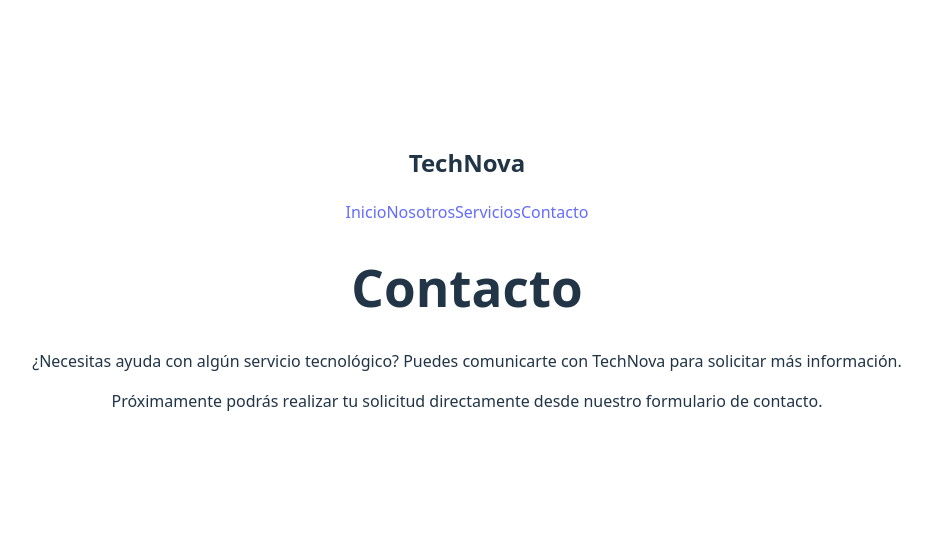
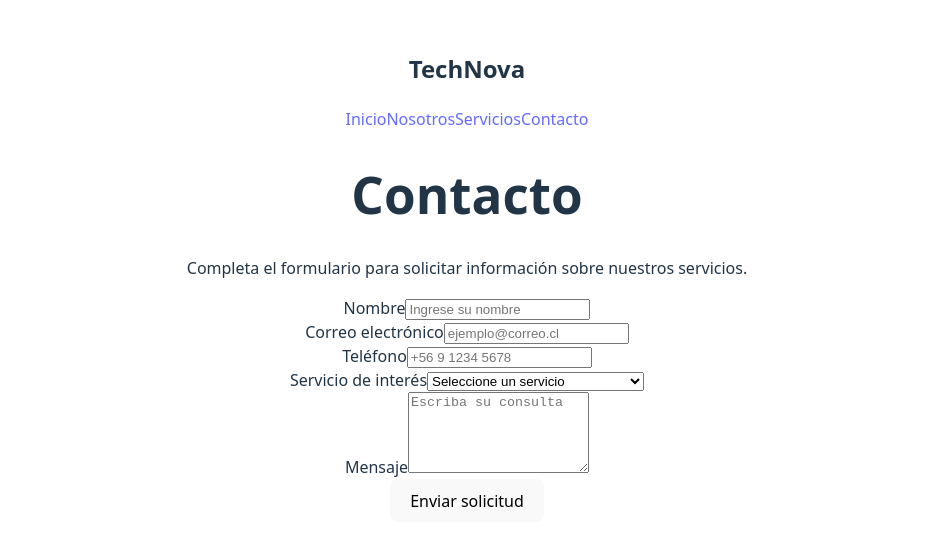
Before and after one commit to katherinesanhueza-lgtm/actividad-vue, a Vue app: page /contacto in a window 1280 px wide. Shown: the part 123-668 px from the top of the page, without its empty margins (173-1105 px from the left). Built offline with nearby package versions, Linux system fonts and the light colour scheme.

Commit message:
Actividad 8 - Formulario de contacto

```diff
--- a/src/views/ContactoView.vue
+++ b/src/views/ContactoView.vue
@@ -1,15 +1,183 @@
+<script setup>
+import { ref } from 'vue'
+
+const servicios = [
+  'Mantenimiento de computadores',
+  'Instalación de software',
+  'Soporte técnico',
+  'Configuración de redes',
+  'Respaldo de información',
+  'Asesoría tecnológica'
+]
+
+const servicioGuardado =
+  sessionStorage.getItem('servicioSeleccionado') || ''
+
+const form = ref({
+  nombre: '',
+  correo: '',
+  telefono: '',
+  servicio: servicioGuardado,
+  mensaje: ''
+})
+
+const error = ref('')
+const solicitudEnviada = ref(false)
+const resumen = ref(null)
+
+function enviarFormulario() {
+  error.value = ''
+  solicitudEnviada.value = false
+
+  if (
+    !form.value.nombre.trim() ||
+    !form.value.correo.trim() ||
+    !form.value.telefono.trim() ||
+    !form.value.servicio ||
+    !form.value.mensaje.trim()
+  ) {
+    error.value = 'Debe completar todos los campos obligatorios.'
+    return
+  }
+
+  const correoValido =
+    /^[^\s@]+@[^\s@]+\.[^\s@]+$/.test(form.value.correo)
+
+  if (!correoValido) {
+    error.value = 'Ingrese un correo electrónico válido.'
+    return
+  }
+
+  resumen.value = {
+    nombre: form.value.nombre,
+    correo: form.value.correo,
+    telefono: form.value.telefono,
+    servicio: form.value.servicio,
+    mensaje: form.value.mensaje
+  }
+
+  solicitudEnviada.value = true
+
+  sessionStorage.removeItem('servicioSeleccionado')
+}
+</script>
+
 <template>
   <main>
     <h1>Contacto</h1>
 
     <p>
-      ¿Necesitas ayuda con algún servicio tecnológico?
-      Puedes comunicarte con TechNova para solicitar más información.
+      Completa el formulario para solicitar información sobre
+      nuestros servicios.
     </p>
 
-    <p>
-      Próximamente podrás realizar tu solicitud directamente
-      desde nuestro formulario de contacto.
-    </p>
+    <form @submit.prevent="enviarFormulario">
+      <div>
+        <label for="nombre">Nombre</label>
+
+        <input
+          id="nombre"
+          v-model="form.nombre"
+          type="text"
+          placeholder="Ingrese su nombre"
+        />
+      </div>
+
+      <div>
+        <label for="correo">Correo electrónico</label>
+
+        <input
+          id="correo"
+          v-model="form.correo"
+          type="email"
+          placeholder="ejemplo@correo.cl"
+        />
+      </div>
+
+      <div>
+        <label for="telefono">Teléfono</label>
+
+        <input
+          id="telefono"
+          v-model="form.telefono"
+          type="tel"
+          placeholder="+56 9 1234 5678"
+        />
+      </div>
+
+      <div>
+        <label for="servicio">Servicio de interés</label>
+
+        <select
+          id="servicio"
+          v-model="form.servicio"
+        >
+          <option value="">
+            Seleccione un servicio
+          </option>
+
+          <option
+            v-for="servicio in servicios"
+            :key="servicio"
+            :value="servicio"
+          >
+            {{ servicio }}
+          </option>
+        </select>
+      </div>
+
+      <div>
+        <label for="mensaje">Mensaje</label>
+
+        <textarea
+          id="mensaje"
+          v-model="form.mensaje"
+          rows="5"
+          placeholder="Escriba su consulta"
+        ></textarea>
+      </div>
+
+      <p v-if="error">
+        {{ error }}
+      </p>
+
+      <button type="submit">
+        Enviar solicitud
+      </button>
+    </form>
+
+    <section v-if="solicitudEnviada && resumen">
+      <h2>Solicitud enviada correctamente</h2>
+
+      <p>
+        Gracias por contactar a TechNova. Hemos recibido
+        los siguientes datos:
+      </p>
+
+      <p>
+        <strong>Nombre:</strong>
+        {{ resumen.nombre }}
+      </p>
+
+      <p>
+        <strong>Correo:</strong>
+        {{ resumen.correo }}
+      </p>
+
+      <p>
+        <strong>Teléfono:</strong>
+        {{ resumen.telefono }}
+      </p>
+
+      <p>
+        <strong>Servicio:</strong>
+        {{ resumen.servicio }}
+      </p>
+
+      <p>
+        <strong>Mensaje:</strong>
+        {{ resumen.mensaje }}
+      </p>
+    </section>
   </main>
 </template>
--- a/src/views/ServiciosView.vue
+++ b/src/views/ServiciosView.vue
@@ -1,6 +1,9 @@
 <script setup>
 import { ref, computed } from 'vue'
+import { useRouter } from 'vue-router'
 import TarjetaServicio from '../components/TarjetaServicio.vue'
+
+const router = useRouter()
 
 const servicios = ref([
   {
@@ -79,6 +82,15 @@ const serviciosFiltrados = computed(() => {
 
 function seleccionarServicio(servicio) {
   servicioSeleccionado.value = servicio
+
+  sessionStorage.setItem(
+    'servicioSeleccionado',
+    servicio.nombre
+  )
+}
+
+function irAContacto() {
+  router.push('/contacto')
 }
 </script>
 
@@ -118,10 +130,12 @@ function seleccionarServicio(servicio) {
 
       <p>
         Has seleccionado:
-        <strong>
-          {{ servicioSeleccionado.nombre }}
-        </strong>
+        <strong>{{ servicioSeleccionado.nombre }}</strong>
       </p>
+
+      <button @click="irAContacto">
+        Continuar al formulario
+      </button>
     </section>
 
     <div
```
Also changed, not shown: 1 other file (tests, documents, lock files or other folders).
